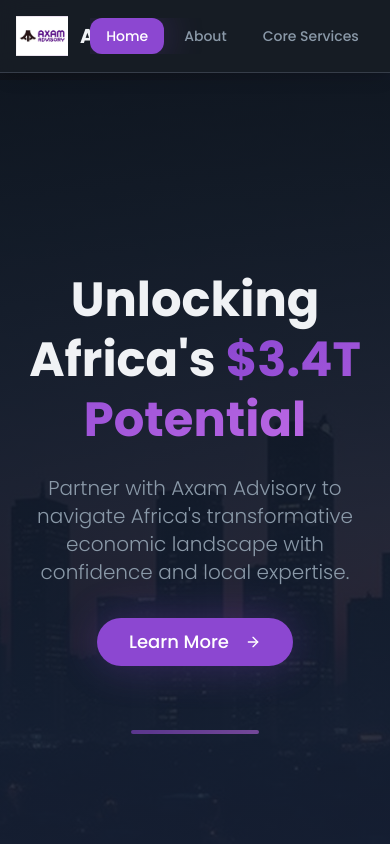
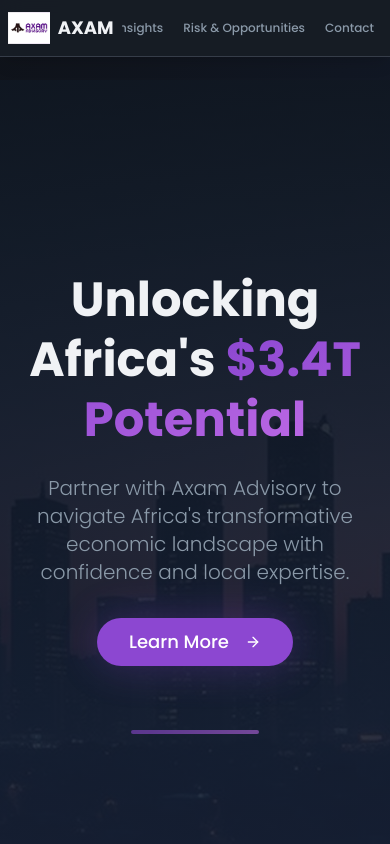
Before and after one commit to abjales/axam-africa-nav, a React (Vite) app: page / in a window 390 px wide. Shown: the top 844 px of the page. Built offline with nearby package versions, Linux system fonts and the light colour scheme; the HTML template or start-up script is replaced by a standard one.

Commit message:
Fix layout issues

```diff
--- a/src/components/TabNavigation.tsx
+++ b/src/components/TabNavigation.tsx
@@ -20,23 +20,24 @@ const tabs = [
 export const TabNavigation = ({ activeTab, onTabChange }: TabNavigationProps) => {
   return (
     <nav className="fixed top-0 left-0 right-0 z-50 bg-card/95 backdrop-blur-md border-b border-border shadow-lg">
-      <div className="container mx-auto px-4">
-        <div className="flex items-center justify-between py-4">
-          <div className="flex items-center gap-3">
-            <img src="/src/assets/axam-logo.png" alt="Axam Advisory" className="h-10 w-auto" />
+      <div className="container mx-auto px-2 sm:px-4">
+        <div className="py-3 sm:py-4">
+        <div className="flex items-center justify-between gap-2 sm:gap-4">
+          <div className="flex items-center gap-2 sm:gap-3 flex-shrink-0">
+            <img src="/src/assets/axam-logo.png" alt="Axam Advisory" className="h-8 sm:h-10 w-auto" />
             <div>
-              <div className="text-xl font-bold text-foreground">AXAM</div>
+              <div className="text-lg sm:text-xl font-bold text-foreground">AXAM</div>
               <div className="text-xs text-muted-foreground hidden sm:block">Advisory</div>
             </div>
           </div>
 
-          <div className="flex gap-1 overflow-x-auto scrollbar-hide">
+          <div className="flex gap-1 overflow-x-auto scrollbar-hide flex-1 justify-end">
             {tabs.map((tab) => (
               <button
                 key={tab.id}
                 onClick={() => onTabChange(tab.id)}
                 className={cn(
-                  "px-4 py-2 rounded-lg text-sm font-medium transition-all duration-300 whitespace-nowrap",
+                  "px-2 sm:px-4 py-2 rounded-lg text-xs sm:text-sm font-medium transition-all duration-300 whitespace-nowrap",
                   activeTab === tab.id
                     ? "bg-primary text-primary-foreground shadow-glow"
                     : "text-muted-foreground hover:text-foreground hover:bg-muted"
@@ -47,6 +48,7 @@ export const TabNavigation = ({ activeTab, onTabChange }: TabNavigationProps) =>
             ))}
           </div>
         </div>
+        </div>
       </div>
     </nav>
   );
```
